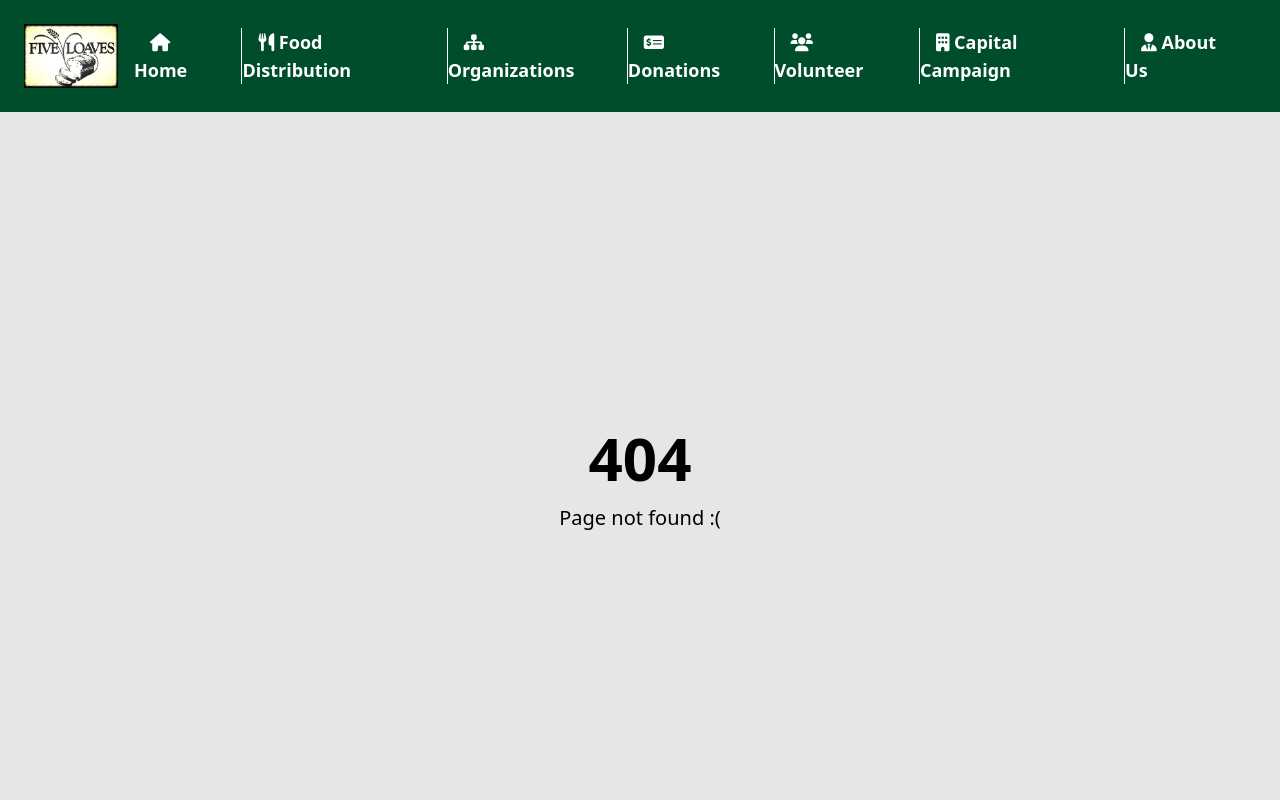
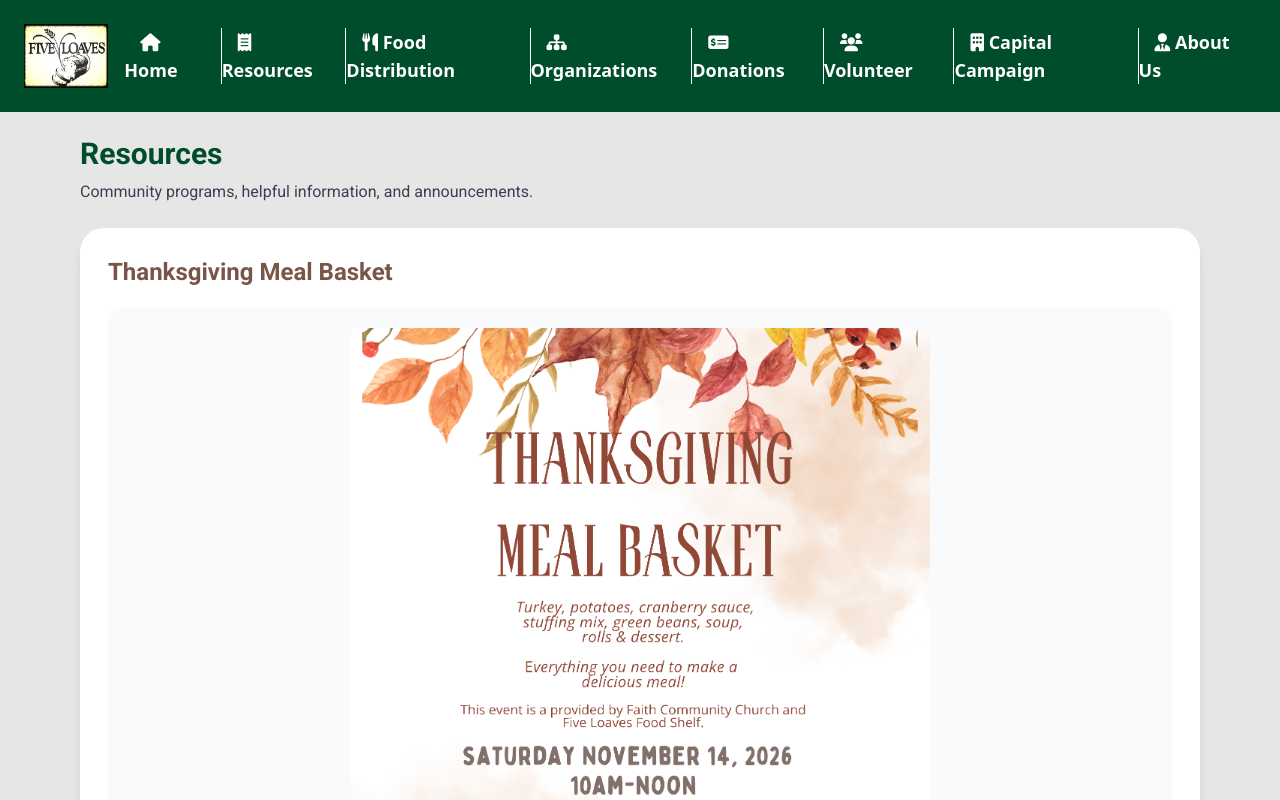
Before and after one commit to DeceitfulDragon/five-loaves-website, a Vue app: page /resources in a window 1280 px wide. Shown: the top 800 px of the page. Built offline with nearby package versions, Linux system fonts and the light colour scheme.

Commit message:
Added Resources tab

```diff
--- a/src/components/Navbar.vue
+++ b/src/components/Navbar.vue
@@ -12,6 +12,11 @@
           <li class="py-2 lg:py-0 lg:border-r border-white">
             <router-link to="/" class="text-white px-4 hover:text-green-500">
               <i class="fa-solid fa-house"></i> Home
+            </router-link>
+          </li>
+          <li class="py-2 lg:py-0 lg:border-r border-white">
+            <router-link to="/resources" class="text-white px-4 hover:text-green-500">
+              <i class="fa-solid fa-receipt"></i> Resources
             </router-link>
           </li>
           <li class="py-2 lg:py-0 lg:border-r border-white">
@@ -48,25 +53,22 @@
       </section>
 
       <!-- Small screen menu button -->
-      <button
-        class="block lg:hidden text-white text-3xl ml-auto"
-        @click="toggleMenu"
-        aria-label="Toggle navigation"
-      >
+      <button class="block lg:hidden text-white text-3xl ml-auto" @click="toggleMenu" aria-label="Toggle navigation">
         <i class="fas fa-bars"></i>
       </button>
 
       <!-- Small screen menu -->
       <transition name="slide-expand">
-        <section
-          v-if="isMenuOpen"
-          class="absolute top-full w-full bg-mainColor lg:hidden z-40"
-          id="navbarNavMobile"
-        >
+        <section v-if="isMenuOpen" class="absolute top-full w-full bg-mainColor lg:hidden z-40" id="navbarNavMobile">
           <ul class="flex flex-col items-start list-none w-full px-4 py-4">
             <li class="py-3 border-b border-white w-full">
               <router-link to="/" class="text-white px-4 hover:text-green-500" @click="closeMenu">
                 <i class="fa-solid fa-house"></i> Home
+              </router-link>
+            </li>
+            <li class="py-3 border-b border-white w-full">
+              <router-link to="/resources" class="text-white px-4 hover:text-green-500" @click="closeMenu">
+                <i class="fa-solid fa-receipt"></i> Resources
               </router-link>
             </li>
             <li class="py-3 border-b border-white w-full">
@@ -124,5 +126,4 @@
 };
 </script>
 
-<style scoped>
-</style>
+<style scoped></style>
--- a/src/router/index.js
+++ b/src/router/index.js
@@ -1,6 +1,7 @@
 import { createRouter, createWebHistory } from 'vue-router';
 import About from '../views/About.vue';
 import Home from '../views/Home.vue';
+import Resources from '../views/Resources.vue';
 import Distribution from '../views/Distribution.vue';
 import Donations from '../views/Donations.vue';
 import Organizations from '../views/Organizations.vue';
@@ -23,6 +24,14 @@
     component: About,
     meta: {
       title: 'About | Five Loaves',
+    }
+  },
+    {
+    path: '/resources',
+    name: 'Resources',
+    component: Resources,
+    meta: {
+      title: 'Resources | Five Loaves',
     }
   },
   {
--- /dev/null
+++ b/src/views/Resources.vue
@@ -0,0 +1,71 @@
+<template>
+  <main class="mx-auto max-w-6xl px-4 py-6 font-roboto">
+    <header class="mb-6">
+      <h1 class="text-3xl font-bold text-mainColor">Resources</h1>
+      <p class="mt-2 text-gray-700">
+        Community programs, helpful information, and announcements.
+      </p>
+    </header>
+
+    <div class="space-y-5">
+      <article v-for="resource in visibleResources" :key="resource.id"
+        class="overflow-hidden rounded-3xl bg-white p-5 shadow-lg sm:p-7">
+        <h2 class="text-2xl font-bold text-secondaryColor">
+          {{ resource.title }}
+        </h2>
+
+        <div v-if="resource.paragraphs?.length" class="mt-3 space-y-3 text-gray-700">
+          <p v-for="(paragraph, index) in resource.paragraphs" :key="index">
+            {{ paragraph }}
+          </p>
+        </div>
+
+        <div v-if="resource.image" class="mt-5">
+          <a :href="resource.image" target="_blank" rel="noopener noreferrer"
+            :aria-label="`View ${resource.title} image at full size`" class="block rounded-xl bg-gray-50 p-3 sm:p-5">
+            <img :src="resource.image" :alt="resource.imageAlt || resource.title" loading="lazy"
+              class="mx-auto max-h-[750px] w-auto max-w-full rounded-lg object-contain">
+          </a>
+          <p class="mt-2 text-center text-sm text-gray-500">
+            Select the image to view it at full size.
+          </p>
+        </div>
+
+        <div v-if="resource.links?.length" class="mt-5 flex flex-wrap gap-3">
+          <a v-for="link in resource.links" :key="link.href" :href="link.href" target="_blank" rel="noopener noreferrer"
+            class="inline-flex items-center rounded-lg bg-mainColor px-4 py-2 font-semibold text-white hover:opacity-90">
+            {{ link.label }}
+            <i class="fas fa-arrow-up-right-from-square ml-2" aria-hidden="true"></i>
+          </a>
+        </div>
+      </article>
+    </div>
+  </main>
+</template>
+
+<script>
+import thanksgivingFlyer from '@/assets/images/resources/thanksgiving_flyer_2026.png';
+export default {
+  name: 'Resources',
+  data() {
+    return {
+      resources: [
+        {
+          id: 'thanksgiving-meal-basket',
+          title: 'Thanksgiving Meal Basket',
+          paragraphs: [],
+          image: thanksgivingFlyer,
+          imageAlt: 'Thanksgiving Meal Basket information flyer',
+          links: [],
+          published: true
+        }
+      ]
+    };
+  },
+  computed: {
+    visibleResources() {
+      return this.resources.filter(resource => resource.published);
+    }
+  }
+};
+</script>
```
Also changed, not shown: package.json (indentation only), src/assets/images/Resources/thanksgiving_flyer_2026.png (added), 1 other file (tests, documents, lock files or other folders).
